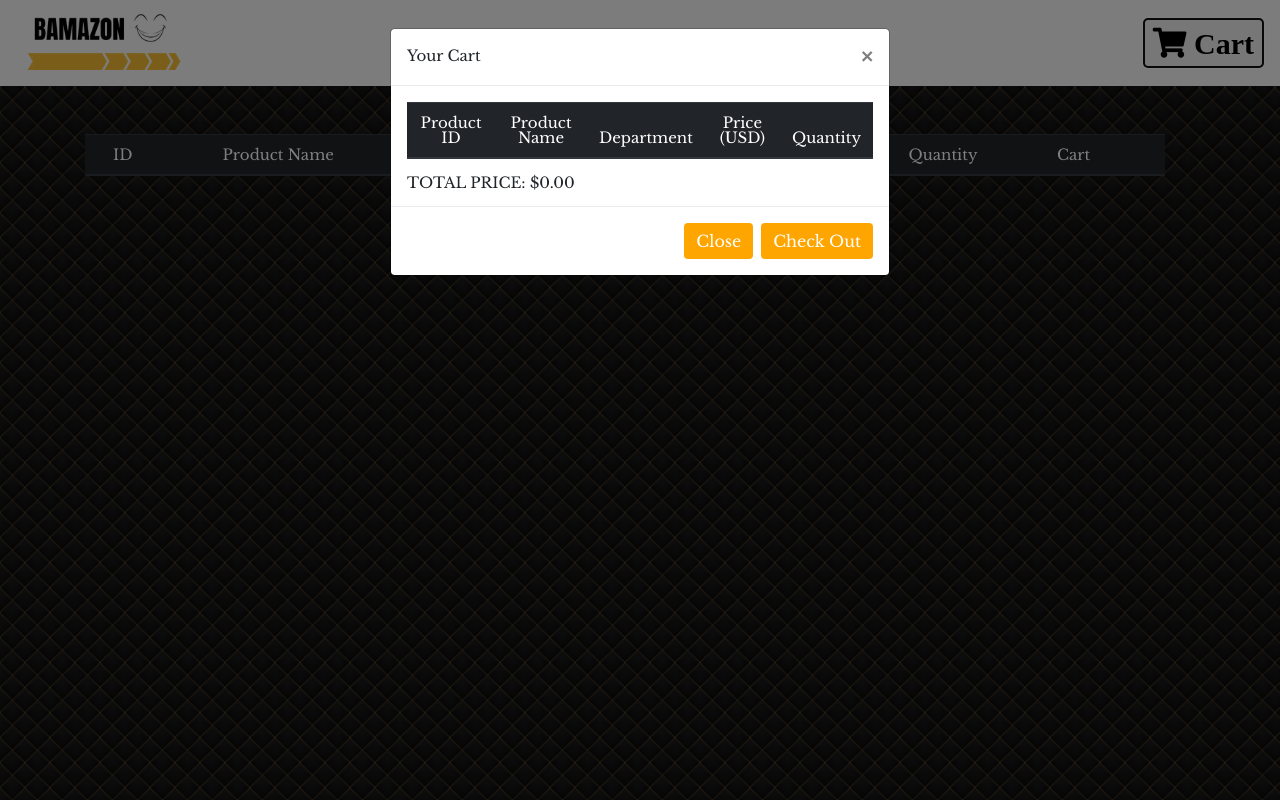
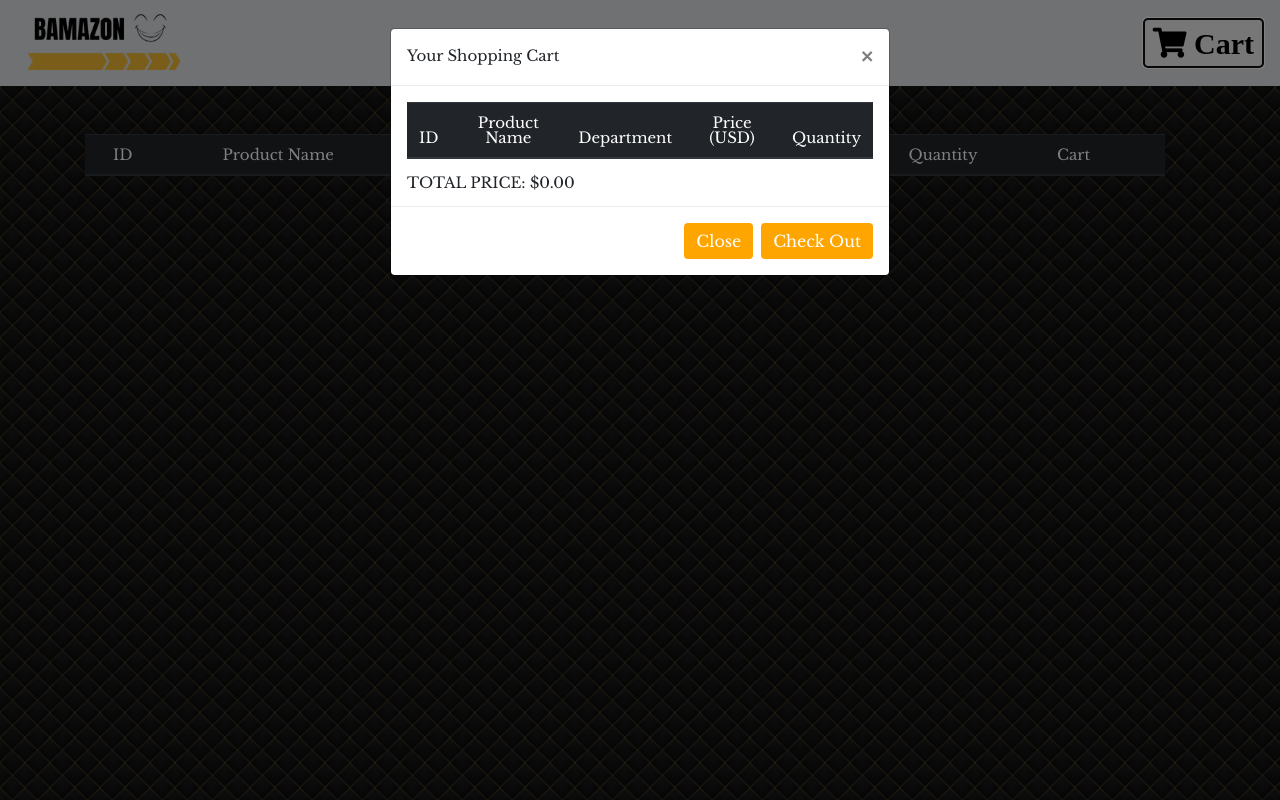
Before and after one commit to gyang7133/Bamazon-Sequelize, a website: page public/index.html in a window 1280 px wide. Both pictures are taken after a click on the button "Cart". Drawn offline with nearby package versions, Linux system fonts and the light colour scheme; no server answers.

Commit message:
Editing Front end

```diff
--- a/public/css/style.css
+++ b/public/css/style.css
@@ -27,6 +27,7 @@
     height: 70px;
 
   }
-/* .bg-light{
+
+.bg-light{
   background-color: #dee2e6 !important;
-} */
+}
--- a/public/index.html
+++ b/public/index.html
@@ -54,7 +54,7 @@
         <!-- Modal content -->
         <div class="modal-content">
           <div class="modal-header">
-            <h5 class="modal-title" id="myInput">Your Cart</h5>
+            <h5 class="modal-title" id="myInput">Your Shopping Cart</h5>
             <button
               type="button"
               class="close"
--- a/public/js/app.js
+++ b/public/js/app.js
@@ -1,5 +1,5 @@
+// Function to render all items in a database.
 let cart = [];
-//this is the function to render all items in a database.
 const renderItems = function(items) {
   items.forEach(function(item) {
     let newProduct = $(` <tr>
@@ -18,7 +18,7 @@ const renderItems = function(items) {
 const clearInput = function() {
   $("[id =input]").val("");
 };
-
+// Validate cart and product stocks
 const validate = function(item) {
   if (item.incart.padStart(4,0) > item.instock.padStart(4,0)) {
     $(".alert").removeClass("hide");
@@ -78,13 +78,14 @@ $(document).ready(() => {
     console.table(cart);
   });
 
+// Modal Cart Button function
   $(".btncart").on("click", function() {
     $(".modal-body").empty();
 
     $('.modal-body').append (`  <table class="table">
     <thead class="thead-dark">
       <tr>
-        <th scope="col">Product ID</th>
+        <th scope="col">ID</th>
         <th scope="col">Product Name</th>
         <th scope="col">Department</th>
         <th scope="col">Price (USD)</th>
@@ -94,7 +95,9 @@ $(document).ready(() => {
     <tbody class="tbodymodal table-body"></tbody>
   </table>
   <div class="totalCart"></div>`);
-    let totalcost = 0;
+
+  // Calculating Total Cost of Cart
+  let totalcost = 0;
     for (let i = 0; i < cart.length; i++) {
       totalcost += (parseFloat(cart[i].price)*parseFloat(cart[i].incart.padStart(3,0)))
       console.log(cart[i]);
@@ -135,7 +138,7 @@ $(".btnPurchase").on("click", function (){
       console.log(data);
     })
     $('.modal-body').empty();
-    $('.modal-body').append("Purchase Approved! Thank you for buying with us!")
+    $('.modal-body').append("Purchase Approved! Thank you for shopping with us!")
 
   }
   cart= [];
```
